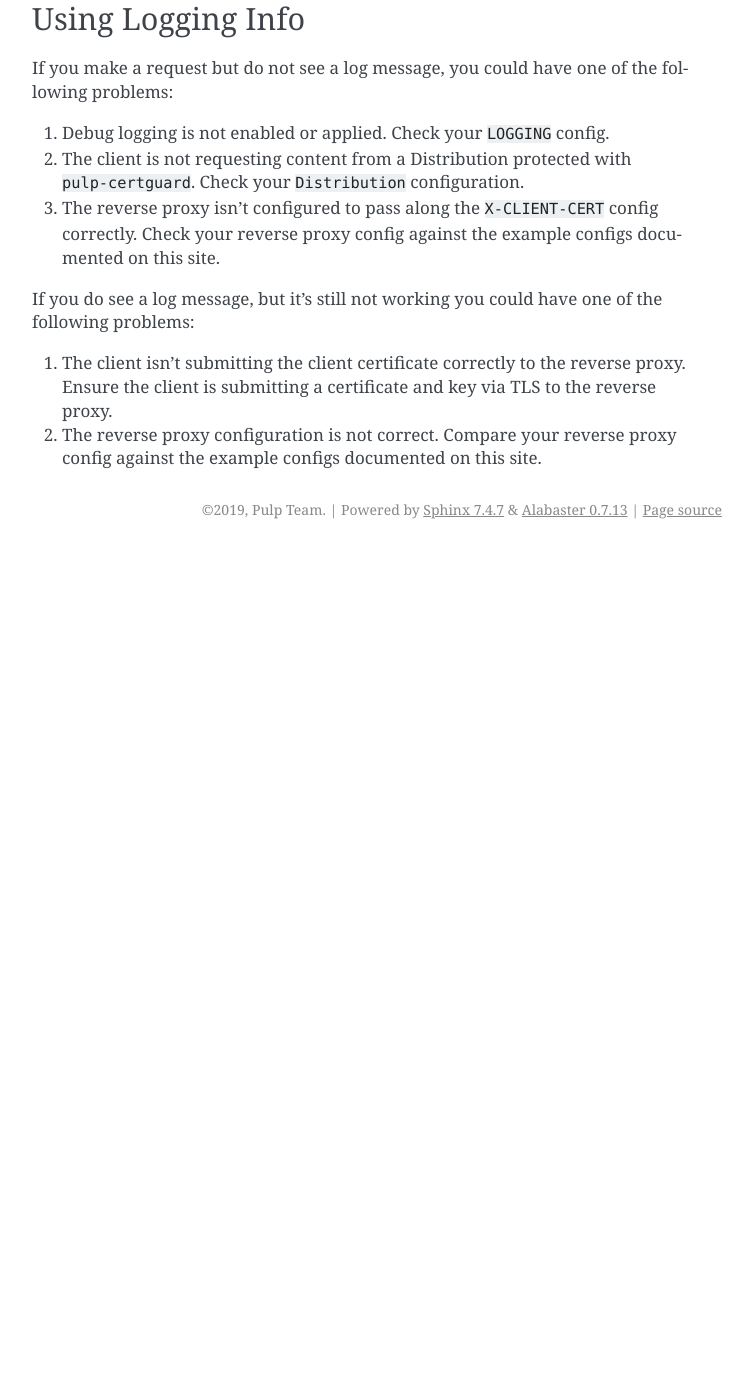
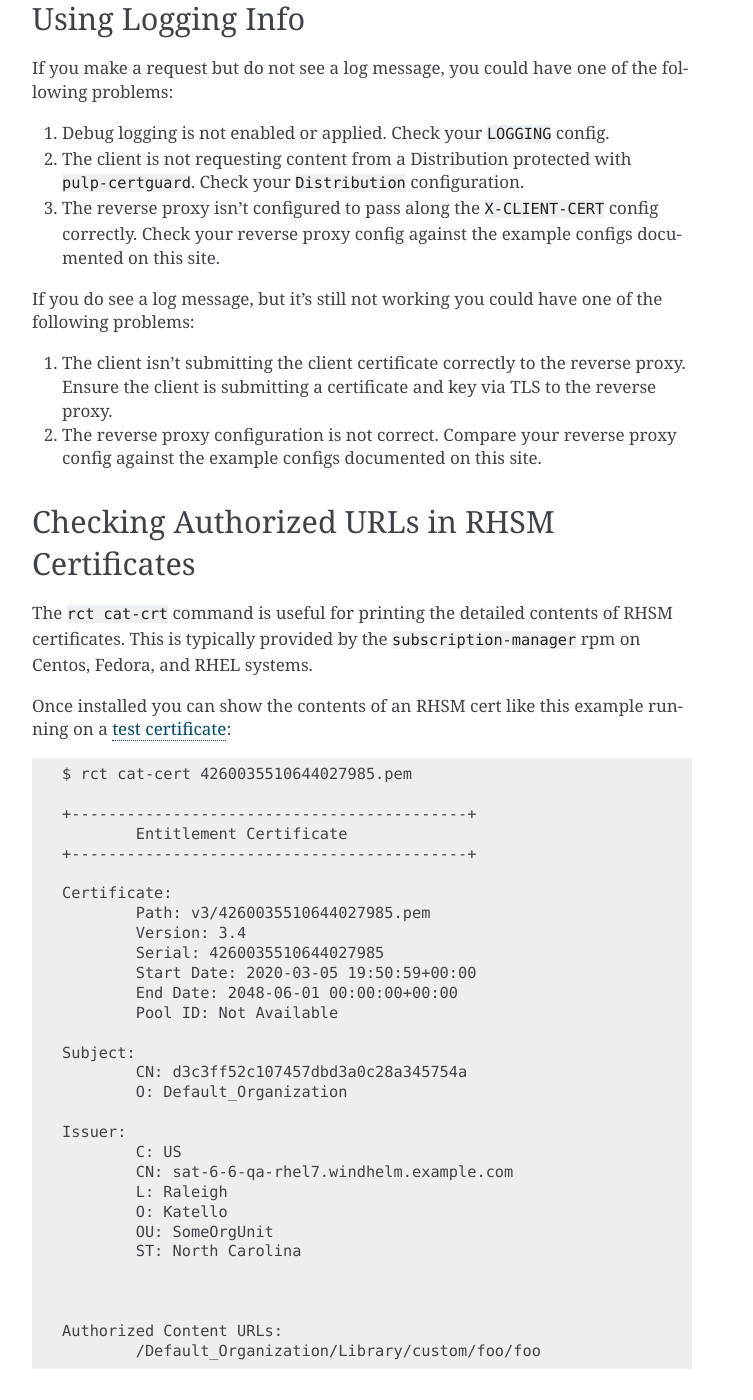
Before and after one commit to pulp/pulp-certguard, a Sphinx documentation site: the page built from docs/debugging.rst, in a window 1280 px wide and 1400 px high, scrolled down 544 px. Shown: the whole window, without its empty margins (388-1141 px from the left). Built offline with Sphinx 7.4.7, drawn with Linux system fonts in a browser that asks for light colours; before the commit the page ends 1093 px from its top, so only the background shows below that; some of the changed text lies outside the part shown.

Commit message:
Unskip test and RHSM path check and debug docs
This PR add:

* Docs with examples of how the RHSM path authorization works
* A debugging section on how to inspect RHSM certificates for authorized
  paths
* unskips a test that was failing on Travis
* A few very small fixes that did not affect users but could have been
  better

https://pulp.plan.io/issues/6694
closes #6694

```diff
--- a/docs/debugging.rst
+++ b/docs/debugging.rst
@@ -6,6 +6,7 @@ Debugging
 of certificates from the::
 
     client <--> reverse proxy <--> pulp-certguard
+
 
 Enabling Debugging
 ------------------
@@ -18,6 +19,7 @@ by default located at ``/etc/pulp/settings.py``::
 After restarting your server-side services and making a request that sets the ``X-CLIENT-CERT``
 header, you should see a log message for each request where pulp-certguard is receiving a
 ``X-CLIENT-CERT`` header.
+
 
 Using Logging Info
 ------------------
@@ -41,3 +43,45 @@ problems:
 
 2. The reverse proxy configuration is not correct. Compare your reverse proxy config against the
    example configs documented on this site.
+
+
+Checking Authorized URLs in RHSM Certificates
+---------------------------------------------
+
+The ``rct cat-crt`` command is useful for printing the detailed contents of RHSM certificates. This
+is typically provided by the ``subscription-manager`` rpm on Centos, Fedora, and RHEL systems.
+
+Once installed you can show the contents of an RHSM cert like this example running on a
+`test certificate <https://github.com/pulp/pulp-certguard/blob/master/pulp_certguard/tests/
+functional/artifacts/rhsm/v3/4260035510644027985.pem>`_::
+
+    $ rct cat-cert 4260035510644027985.pem
+
+    +-------------------------------------------+
+            Entitlement Certificate
+    +-------------------------------------------+
+
+    Certificate:
+            Path: v3/4260035510644027985.pem
+            Version: 3.4
+            Serial: 4260035510644027985
+            Start Date: 2020-03-05 19:50:59+00:00
+            End Date: 2048-06-01 00:00:00+00:00
+            Pool ID: Not Available
+
+    Subject:
+            CN: d3c3ff52c107457dbd3a0c28a345754a
+            O: Default_Organization
+
+    Issuer:
+            C: US
+            CN: sat-6-6-qa-rhel7.windhelm.example.com
+            L: Raleigh
+            O: Katello
+            OU: SomeOrgUnit
+            ST: North Carolina
+
+
+
+    Authorized Content URLs:
+            /Default_Organization/Library/custom/foo/foo
```
Also changed, not shown: docs/overview.rst (+34 -4 lines), 5 other files.
